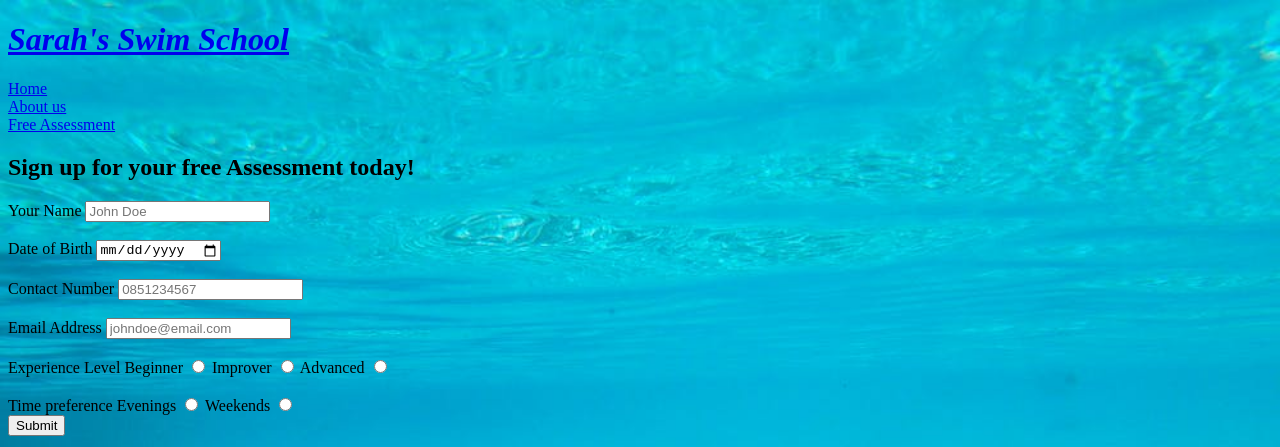
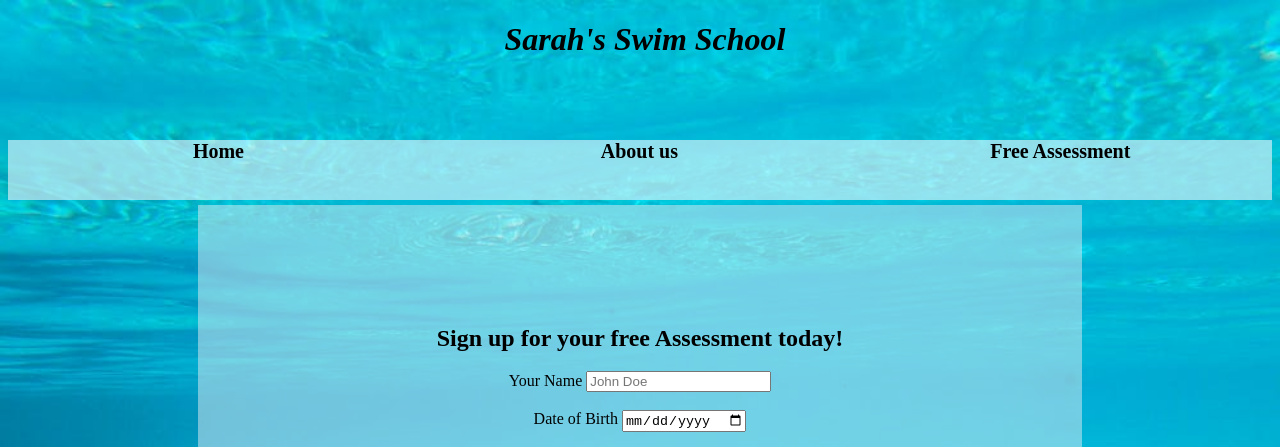
Before and after one commit to KeoCode/SarahsSwimSchool, a plain HTML site: page sign-up-form.html in a window 1280 px wide. Shown: the top 447 px of the page. Drawn offline with Linux system fonts and the light colour scheme; the site is published under a folder, as on GitHub Pages, so addresses that start at the root find nothing; a web font is replaced by a local one.

Commit message:
Fixed form filepath

```diff
--- a/assets/css/style.css
+++ b/assets/css/style.css
@@ -132,9 +132,7 @@ ul {
     list-style: none;
 }
 
-@media screen and (max-width: 1200px) {
-
-}
+@media screen and (max-width: 1200px) {}
 
 @media screen and (max-width: 950px) {}
 
--- a/sign-up-form.html
+++ b/sign-up-form.html
@@ -8,7 +8,7 @@
     <meta name="description" content="Swimming school that teaches swim lessons in Cork, Ireland">
     <meta name="keywords" content="Swimming, learn to swim, swimming lessons, swim teacher, swim, Cork, Ireland">
 
-    <link rel="stylesheet" type="text/css" href="/assets/css/style.css">
+    <link rel="stylesheet" type="text/css" href="assets/css/style.css">
 
 
     <title>Sarah's Swim School</title>
@@ -54,8 +54,8 @@
 
     <main>
 
-            <form method="POST">
-                <section class="sign-up-form">
+        <form method="POST">
+            <section class="sign-up-form">
                 <h2>Sign up for your free Assessment today!</h2>
                 <div>
                     <label for="name">Your Name</label>
@@ -105,7 +105,7 @@
                     <input type="submit" id="submit">
                 </div>
             </section>
-            </form>
+        </form>
 
     </main>
 
```
Also changed, not shown: index.html (+2 -1 lines).
